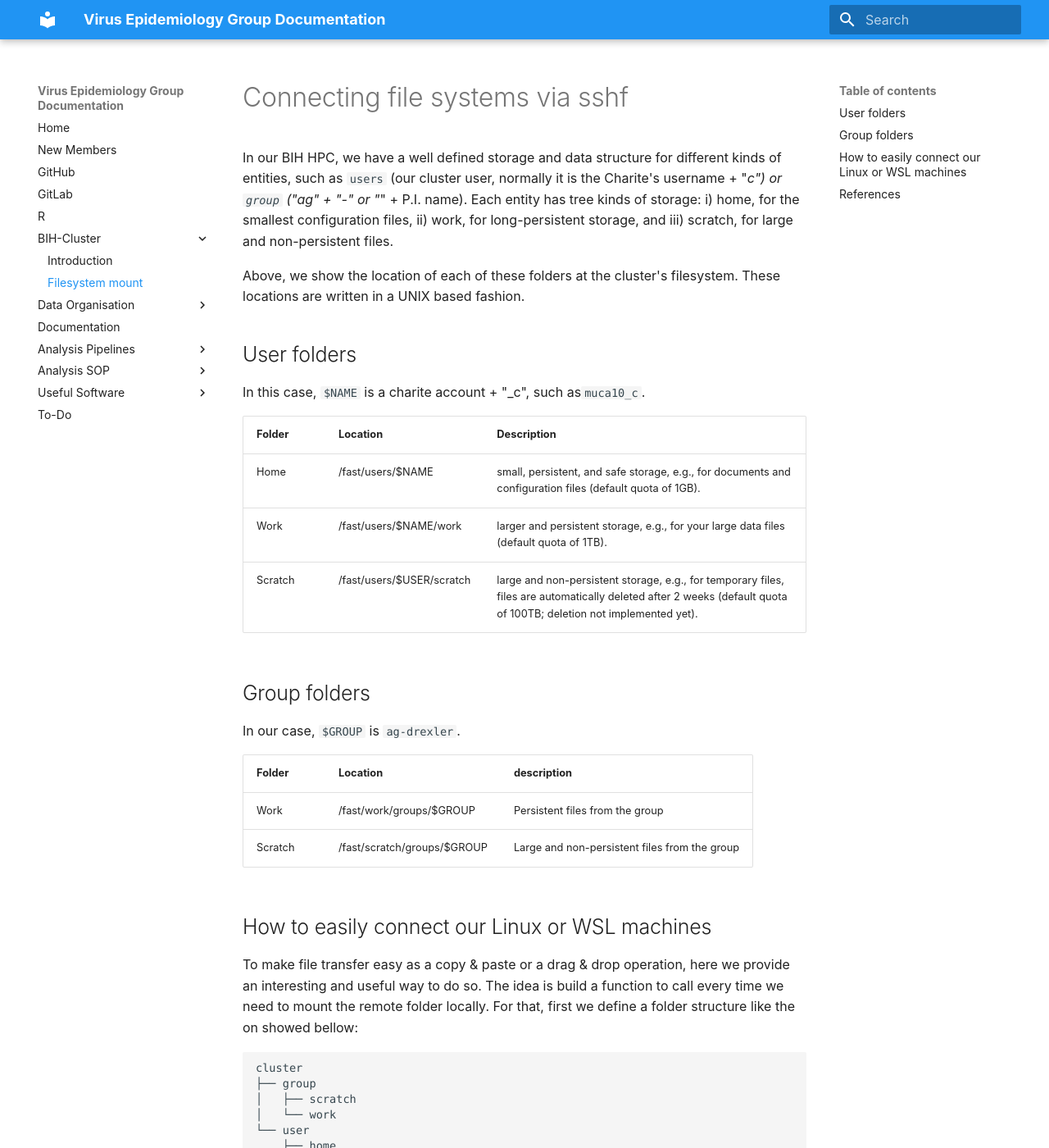
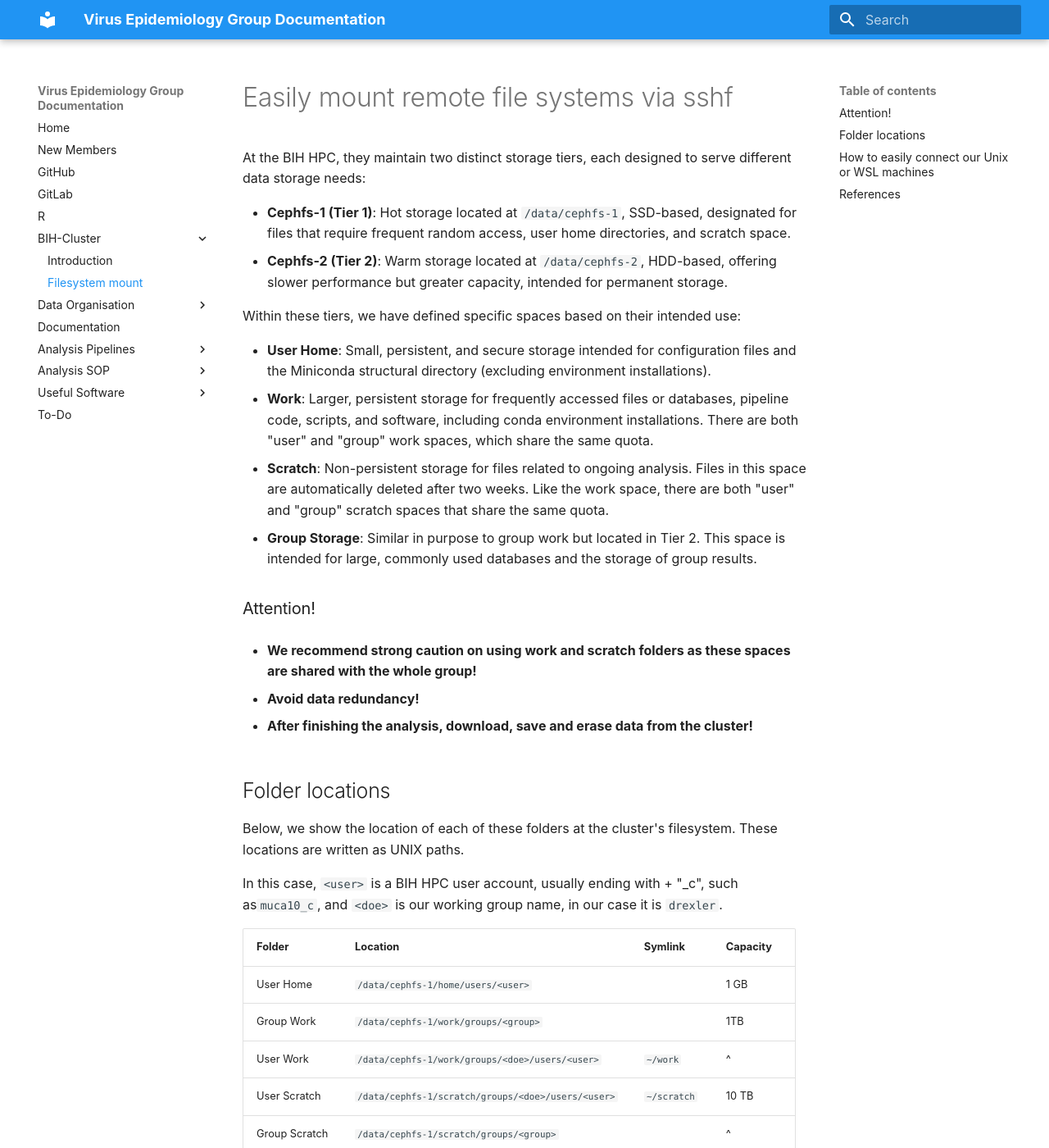
Before and after one commit to drexler-virus-epidemiology/group-documentation, an MkDocs documentation site: the page built from docs/bih-cluster/filesystem-mount-sshfs.md, in a window 1280 px wide and 1400 px high. Shown: the whole window at 82% size. Built offline with MkDocs 1.6.1 and Material for MkDocs 9.7.7, drawn with Linux system fonts in a browser that asks for light colours; some of the changed text lies outside the part shown.

Commit message:
Update filesystem-mount-sshfs.md
Changes to include new BIH filesystem.

````diff
--- a/docs/bih-cluster/filesystem-mount-sshfs.md
+++ b/docs/bih-cluster/filesystem-mount-sshfs.md
@@ -1,58 +1,76 @@
-# Connecting  file systems via sshf
+# Easily mount remote file systems via sshf
 
-In our BIH HPC, we have a well defined storage and data structure for different kinds of entities, such as `users` (our cluster user, normally it is the Charite's username + "_c") or `group` ("ag" + "-" or "_" + P.I. name). Each entity has tree kinds of storage: i) home, for the smallest configuration files, ii) work, for long-persistent storage, and iii) scratch, for large and non-persistent files.
+At the BIH HPC, they maintain two distinct storage tiers, each designed to serve different data storage needs:
 
-Above, we show the location of each of these folders at the cluster's filesystem. These locations are written in a UNIX based fashion.
+-   **Cephfs-1 (Tier 1)**: Hot storage located at `/data/cephfs-1`, SSD-based, designated for files that require frequent random access, user home directories, and scratch space.
+-   **Cephfs-2 (Tier 2)**: Warm storage located at `/data/cephfs-2`, HDD-based, offering slower performance but greater capacity, intended for permanent storage.
 
-## User folders
+Within these tiers, we have defined specific spaces based on their intended use:
 
-In this case, `$NAME` is a charite account + "_c", such as`muca10_c`.
+-   **User Home**: Small, persistent, and secure storage intended for configuration files and the Miniconda structural directory (excluding environment installations).
+-   **Work**: Larger, persistent storage for frequently accessed files or databases, pipeline code, scripts, and software, including conda environment installations. There are both "user" and "group" work spaces, which share the same quota.
+-   **Scratch**: Non-persistent storage for files related to ongoing analysis. Files in this space are automatically deleted after two weeks. Like the work space, there are both "user" and "group" scratch spaces that share the same quota.
+-   **Group Storage**: Similar in purpose to group work but located in Tier 2. This space is intended for large, commonly used databases and the storage of group results.
 
-| Folder | Location | Description |
-| --- | --- | --- |
-| Home | /fast/users/$NAME | small, persistent, and safe storage, e.g., for documents and configuration files (default quota of 1GB). |
-| Work | /fast/users/$NAME/work | larger and persistent storage, e.g., for your large data files (default quota of 1TB). |
-| Scratch | /fast/users/$USER/scratch | large and non-persistent storage, e.g., for temporary files, files are automatically deleted after 2 weeks (default quota of 100TB; deletion not implemented yet). |
+### Attention!
 
-## Group folders
+- **We recommend strong caution on using work and scratch folders as these spaces are shared with the whole group!**
 
-In our case, `$GROUP` is `ag-drexler`.
+- **Avoid data redundancy!**
 
-| Folder | Location | description |
-| --- | --- | --- |
-| Work | /fast/work/groups/$GROUP | Persistent files from the group |
-| Scratch | /fast/scratch/groups/$GROUP | Large and non-persistent files from the group |
+- **After finishing the analysis, download, save and erase data from the cluster!**
 
-## How to easily connect our Linux or WSL machines
+## Folder locations
 
-To make file transfer easy as a copy & paste or a drag & drop operation, here we provide an interesting and useful way to do so. The idea is build a function to call every time we need to mount the remote folder locally. For that, first we define a folder structure like the on showed bellow:
+Below, we show the location of each of these folders at the cluster's filesystem. These locations are written as UNIX paths.
+
+In this case, `<user>` is a BIH HPC user account, usually ending with + "_c", such as`muca10_c`, and `<doe>` is our working group name, in our case it is `drexler`.
+
+|Folder|Location|Symlink|Capacity|
+|--|--|--|--|
+|User Home|`/data/cephfs-1/home/users/<user>`||1 GB|
+|Group Work|`/data/cephfs-1/work/groups/<group>`||1TB|
+|User Work|`/data/cephfs-1/work/groups/<doe>/users/<user>`|`~/work`|^|
+|User Scratch|`/data/cephfs-1/scratch/groups/<doe>/users/<user>`|`~/scratch`|10 TB|
+|Group Scratch|`/data/cephfs-1/scratch/groups/<group>`||^|
+|Group Storage|`/data/cephfs-2/unmirrored/groups/<group>`||10 TB|
+
+^ = contained withing the group, shared quota.
+
+## How to easily connect our Unix or WSL machines
+
+Here we provide a bash script to make file transfer easy as a copy & paste or a drag & drop operation. The idea is build a function we can call when mounting the remote folder locally is needed and another to unmount, in case we are note using it anymore or to recover from a network issue.
+
+Note that for this to work we need to be registered as a BIH HPC user and have already submitted a SSH key to Charite portal. See https://hpc-docs.cubi.bihealth.org/connecting/submit-key/charite/.
+
+For that, first we define a folder structure like the one bellow:
 
 ```
 cluster
 ├── group
 │   ├── scratch
 │   └── work
+|   └── storage
 └── user
     ├── home
     ├── scratch
     └── work
 ```
 
-This folder could be placed in our home directory. If you decide to place it somewhere else, **mandatorily** change the location from `home_dir` variable defined above.
+This `cluster` folder could be placed in our home directory. If you decide to place it somewhere else, **mandatorily** change the location in `home_dir` variable defined below in the script.
 
-In this function we use 4 variables that **MUST be changed** for each user:
-
+In this function we use 4 variables that **must be changed** for each user:
 - `home_dir`: location of the folder structure shown as above;
 -  `username`: your personal cluster user name;
 - `groupname`: your research group name;
-- `servername`: the address for the file transfer machine located at cluster. It could be either  `"hpc-transfer-1.cubi.bihealth.org"` or `"hpc-transfer-1.cubi.bihealth.org"`
+- `servername`: the address for the cluster's file transfer node. It could be either  `"hpc-transfer-1.cubi.bihealth.org"` or `"hpc-transfer-2.cubi.bihealth.org"`
 
 ```bash
 function mount_BIH_HPC() {
     local username="muca10_c"  # use your own
-    local groupname="ag-drexler"  # your ag
+    local groupname="drexler"  # your ag
     local home_dir="/home/muca10/cluster" #my choice
-    local servername="hpc-transfer-1.cubi.bihealth.org" #cluster information
+    local servername="hpc-transfer-2.cubi.bihealth.org" #cluster information
 
     # Create the local directory if it doesn't exist
     if [ ! -d "$home_dir" ]; then
@@ -60,42 +78,76 @@ function mount_BIH_HPC() {
         mkdir -p "$home_dir/group"
         mkdir -p "$home_dir/group/work"
         mkdir -p "$home_dir/group/scratch"
+        mkdir -p "$home_dir/group/storage"
         mkdir -p "$home_dir/user"
         mkdir -p "$home_dir/user/home"
         mkdir -p "$home_dir/user/work"
         mkdir -p "$home_dir/user/scratch"
     fi
 
+    options="auto_cache,reconnect,no_readahead,kernel_cache,Ciphers=aes128-ctr" #,Compression=no"
+
     # Mount the remote file system using SSHFS
-    sshfs "$username"@"$servername":"/fast/users/$username" "$home_dir/user/home"
-    sshfs "$username"@"$servername":"/fast/work/users/$username" "$home_dir/user/work"
-    sshfs "$username"@"$servername":"/fast/scratch/users/$username" "$home_dir/user/scratch"
-    sshfs "$username"@"$servername":"/fast/work/groups/$groupname" "$home_dir/group/work"
-    sshfs "$username"@"$servername":"/fast/scratch/groups/$groupname" "$home_dir/group/scratch"
+    sshfs "$username"@"$servername":"/data/cephfs-1/home/users/$username" "$home_dir/user/home"
+    sshfs "$username"@"$servername":"/data/cephfs-1/work/groups/$groupname/users/$username/" "$home_dir/user/work"
+    sshfs "$username"@"$servername":"/data/cephfs-1/scratch/groups/$groupname/users/$username" "$home_dir/user/scratch"
+    sshfs "$username"@"$servername":"/data/cephfs-1/work/groups/$groupname" "$home_dir/group/work"
+    sshfs "$username"@"$servername":"/data/cephfs-1/scratch/groups/$groupname" "$home_dir/group/scratch"
+    sshfs "$username"@"$servername":"/data/cephfs-2/unmirrored/groups/$groupname" "$home_dir/group/storage"
 
     # Check if the mount was successful
+    echo ""
+    echo ""
     if [ $? -eq 0 ]; then
         echo "Remote file system mounted successfully, Darwin would be praised!"
-        echo ""
-        echo ""
     else
         echo "Failed to mount the remote file system, It could be a duck!"
-        echo ""
-        echo ""
     fi
+    echo ""
+    echo ""
+}
+
+function unmount_BIH_HPC() {
+    local home_dir="/home/murilo/cluster" #same as above
+
+    sudo echo "Umounting BIH HPC folders!"
+
+    # Mount the remote file system using SSHFS
+    sudo umount -l "$home_dir/user/home"
+    sudo umount -l "$home_dir/user/work"
+    sudo umount -l "$home_dir/user/scratch"
+    sudo umount -l "$home_dir/group/work"
+    sudo umount -l "$home_dir/group/scratch"
+    sudo umount -l "$home_dir/group/storage"
+
+    echo ""
+    echo ""
+    # Check if the mount was successful
+    if [ $? -eq 0 ]; then
+        echo "Remote file system umounted successfully, Darwin would be praised!"
+    else
+        echo "Failed to umount the remote file system, It could be a duck!"
+    fi
+    echo ""
+    echo ""
 }
 ```
 
-One could copy and paste this function through the **local** terminal or save it on the terminal's profile preference file. Once this function is available, just type:
+One could copy and paste this function through the **local** terminal or save it on the terminal's profile file `~/.bashrc`. Once this function is available, just type:
 
 ```bash
 mount_BIH_HPC
 ```
+or
+
+```bash
+unmount_BIH_HPC
+```
+
 ## References
 
-All the built content here used as basis the information provided by our BIH HPC Docs. Detailed explanations of storage access instructions and good practices could be found in:
-- [BIH HPC Docs - Storage and Volumes: Locations](https://bihealth.github.io/bih-cluster/storage/storage-locations/)
-- [BIH HPC Docs - Nodes and Storage Volumes](https://bihealth.github.io/bih-cluster/overview/storage/)
+This content was built using information provided by our BIH HPC Documentation. Detailed explanations of storage access instructions and good practices can be find in:
+- [BIH HPC Docs - Storage and Volumes: Locations](https://hpc-docs.cubi.bihealth.org/storage/storage-locations/)
 
-To learn how to customize your shell and add function and aliases in your profile, just check:
+To learn more on how to customize your shell and add functions and aliases in your profile, just check:
 - [Bashrc Customization Guide – How to Add Aliases, Use Functions, and More](https://www.freecodecamp.org/news/bashrc-customization-guide/)
````
